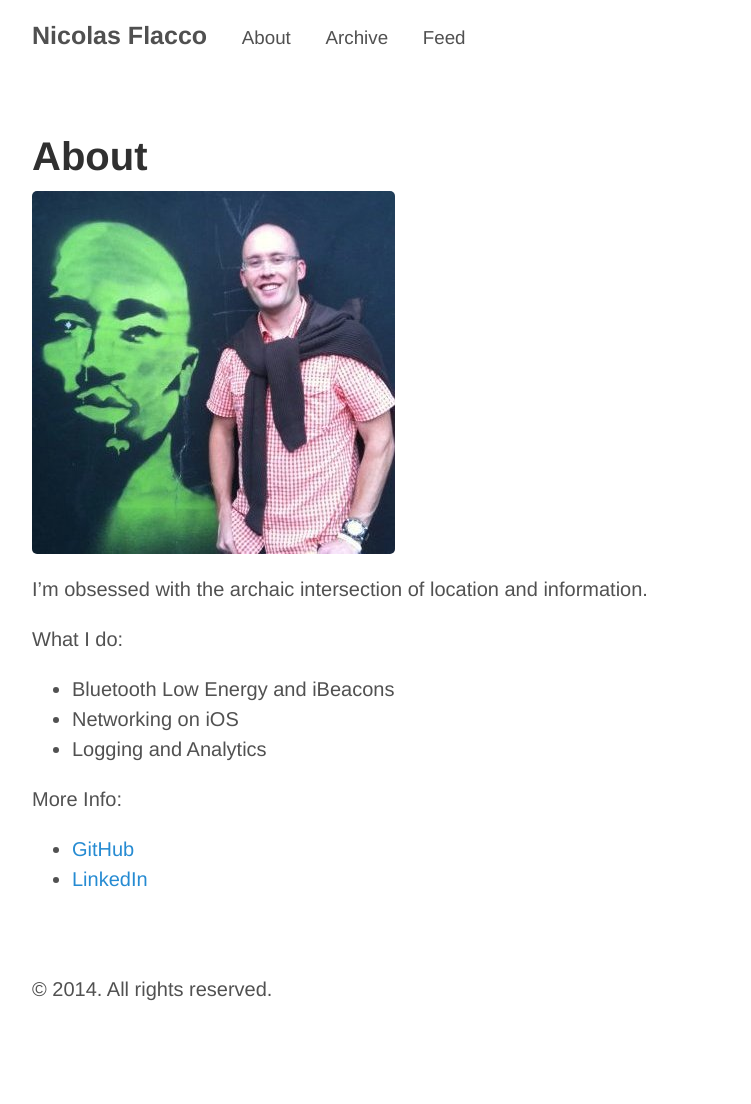
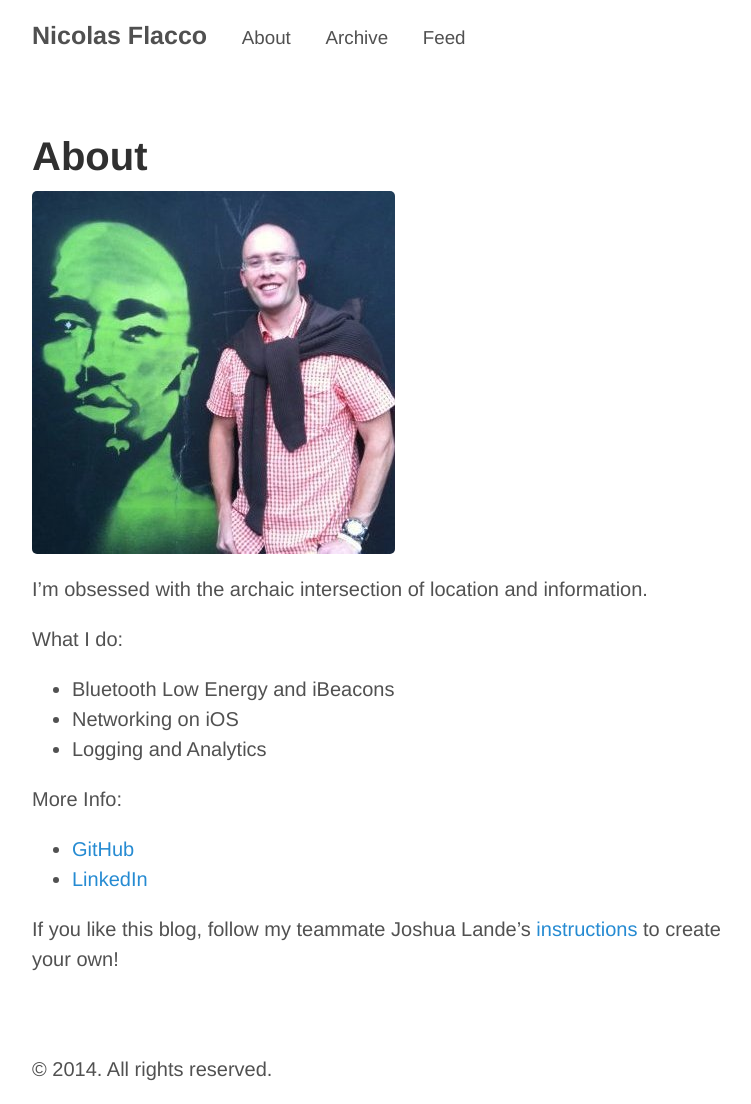
Before and after one commit to a34729t/a34729t.github.io, a Jekyll site: the page built from about.md, in a window 1280 px wide. Shown: the whole page, without its empty margins (248-999 px from the left). Built offline with Jekyll 4.4.1, drawn with Linux system fonts in a browser that asks for light colours; Markdown is read by kramdown in place of the engine named in the settings; before the commit the page ends 1024 px from its top, so only the background shows below that.

Commit message:
updated about page

```diff
--- a/about.md
+++ b/about.md
@@ -17,3 +17,5 @@ More Info:
 
 * [GitHub](https://github.com/a34729t)
 * [LinkedIn](http://www.linkedin.com/pub/nicolas-flacco/4/9a7/5a0)
+
+If you like this blog, follow my teammate Joshua Lande's [instructions](http://joshualande.com/jekyll-github-pages-poole/) to create your own!
```
